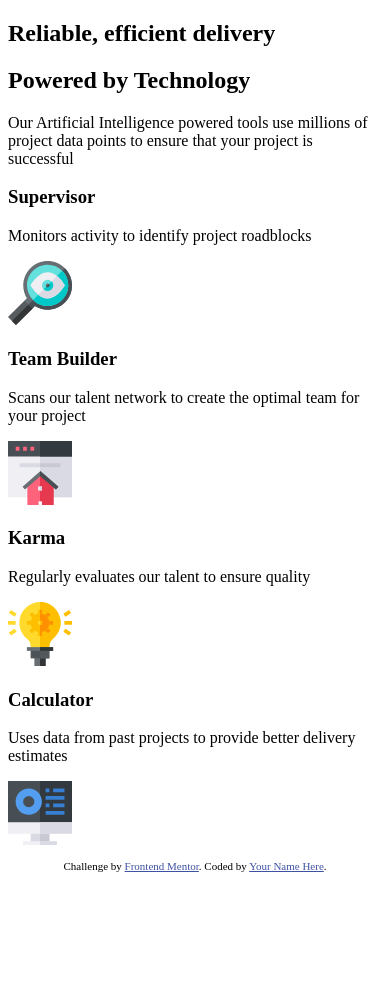
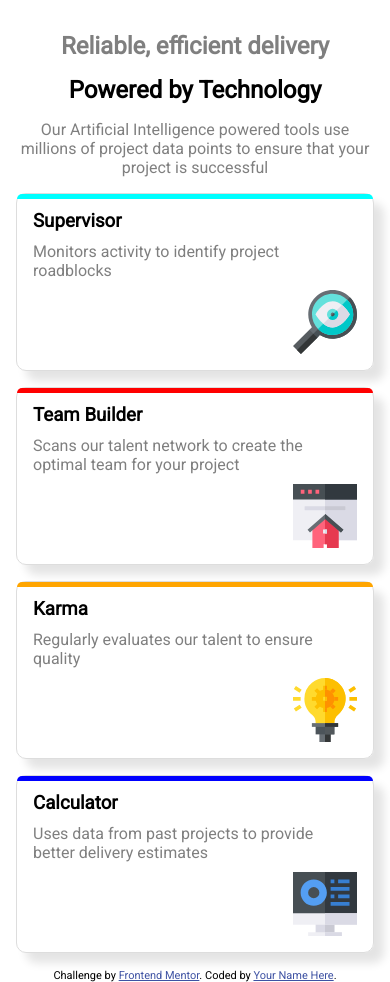
Before and after one commit to ahmad-reza619/fementor-fourcard, a plain HTML site: page index.html in a window 390 px wide. Before the commit the page ends 883 px from the top, so only its background shows below. Drawn offline with Linux system fonts and the light colour scheme.

Commit message:
feat(content): apply card styling - mobile

```diff
--- a/index.html
+++ b/index.html
@@ -9,6 +9,7 @@
   <title>Frontend Mentor | Four card feature section</title>
 
   <!-- Feel free to remove these styles or customise in your own stylesheet 👍 -->
+  <link rel="stylesheet" href="./styles/main.css">
   <style>
     .attribution { font-size: 11px; text-align: center; }
     .attribution a { color: hsl(228, 45%, 44%); }
@@ -31,7 +32,7 @@
     </section>
     <section class="content">
 
-      <div class="card">
+      <div class="card card-aqua">
         <h3 class="card-heading">
           Supervisor
         </h3>
@@ -43,7 +44,7 @@
         </div>
       </div>
 
-      <div class="card">
+      <div class="card card-red">
         <h3 class="card-heading">
           Team Builder
         </h3>
@@ -55,7 +56,7 @@
         </div>
       </div>
 
-      <div class="card">
+      <div class="card card-orange">
         <h3 class="card-heading">
           Karma
         </h3>
@@ -67,7 +68,7 @@
         </div>
       </div>
 
-      <div class="card">
+      <div class="card card-blue">
         <h3 class="card-heading">
           Calculator
         </h3>
--- /dev/null
+++ b/styles/main.css
@@ -0,0 +1,72 @@
+@import url('https://fonts.googleapis.com/css?family=Roboto&display=swap');
+
+body, html, * {
+  padding: 0;
+  margin: 0;
+  box-sizing: border-box;
+  font-family: 'Roboto', sans-serif;
+}
+
+.container {
+  margin: 2rem 1rem 0 1rem;
+}
+
+.heading {
+  display: grid;
+  grid-template-columns: 1fr;
+  grid-template-rows: repeat(3, auto);
+  gap: 1rem;
+  justify-items: center;
+  align-items: center;
+  margin-bottom: 1rem;
+}
+
+.heading > p, h2 {
+  text-align: center;
+  color: rgba(0, 0, 0, .5);
+}
+
+.card {
+  box-shadow: 10px 10px 10px #e4e4e4;
+  padding: 1rem;
+  margin: 1rem 0;
+  border: 1px solid #dddddd;
+  border-radius: 10px;
+  position: relative;
+}
+
+.card::before {
+  content: '';
+  position: absolute;
+  top: 0;
+  width: 100%;
+  height: 5px;
+  left: 0;
+  border-radius: 10px 10px 0 0;
+}
+
+.card-aqua::before {
+  background-color: aqua;
+}
+
+.card-red::before {
+  background-color: red;
+}
+
+.card-orange::before {
+  background-color: orange;
+}
+
+.card-blue::before {
+  background-color: blue;
+}
+
+.card-text {
+  margin: 10px 0;
+  color: rgba(0, 0, 0, .5);
+}
+
+.card-icon {
+  display: flex;
+  flex-direction: row-reverse;
+}
```
